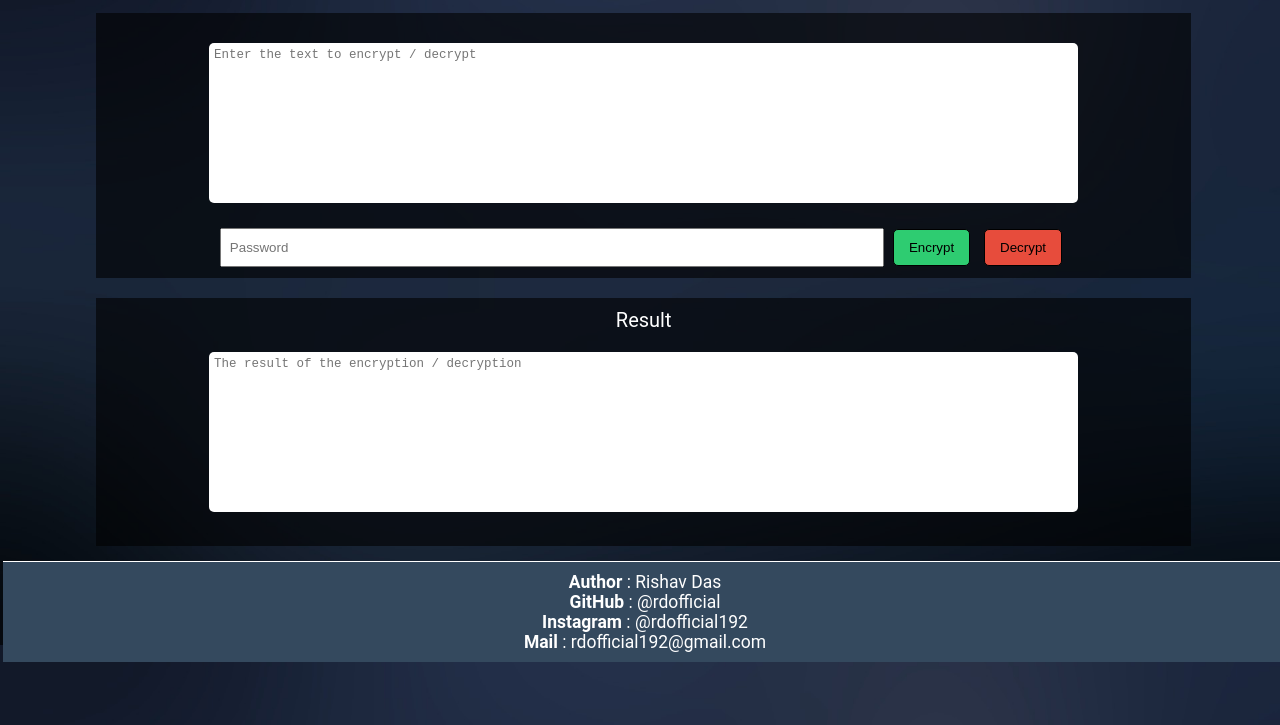
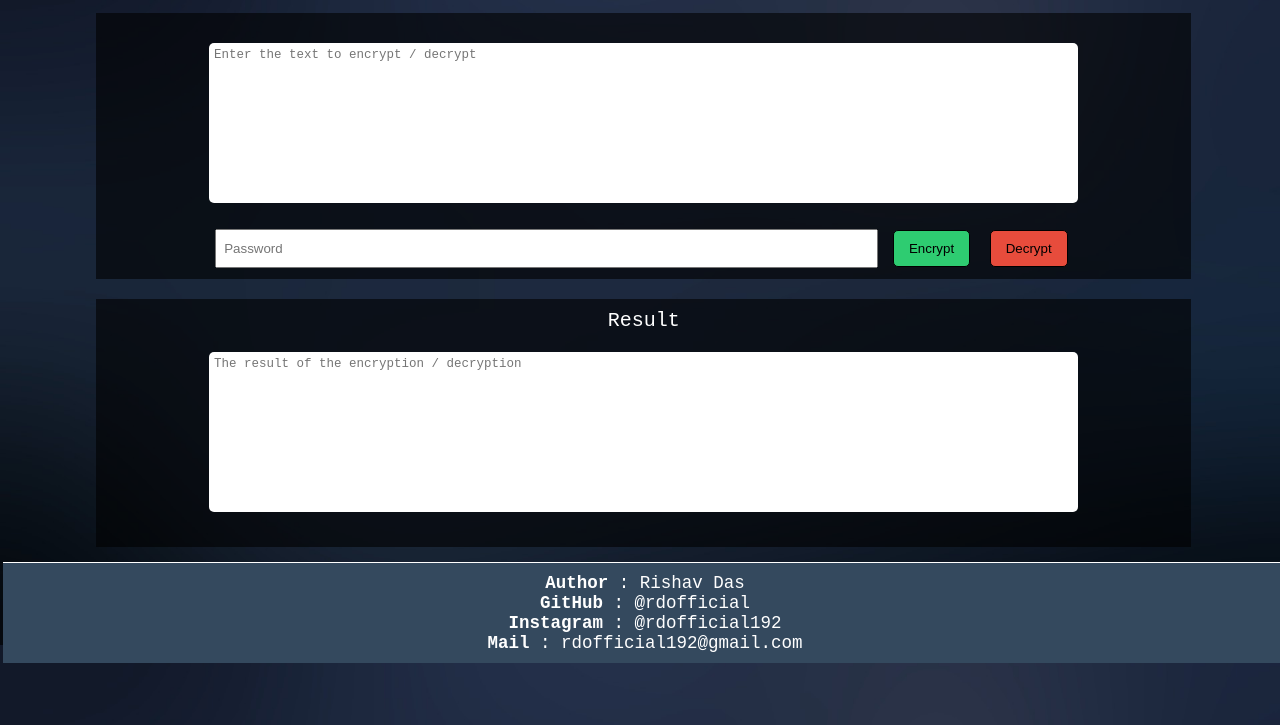
Before and after one commit to r1shavd/VanillaJsEncrypter, a plain HTML site: page index.html in a window 1280 px wide. Shown: the part 75-800 px from the top of the page. Drawn offline with Linux system fonts and the light colour scheme.

Commit message:
Changing font

```diff
--- a/style.css
+++ b/style.css
@@ -10,7 +10,7 @@ Author : Rishav Das
 body {
 	background-image: url(images/body-background.jpg);
 	background-size: 100%;
-	font-family: Roboto;
+	font-family: 'Courier New', Courier, monospace;
 }
 .header {
 	width: 100%;
```
